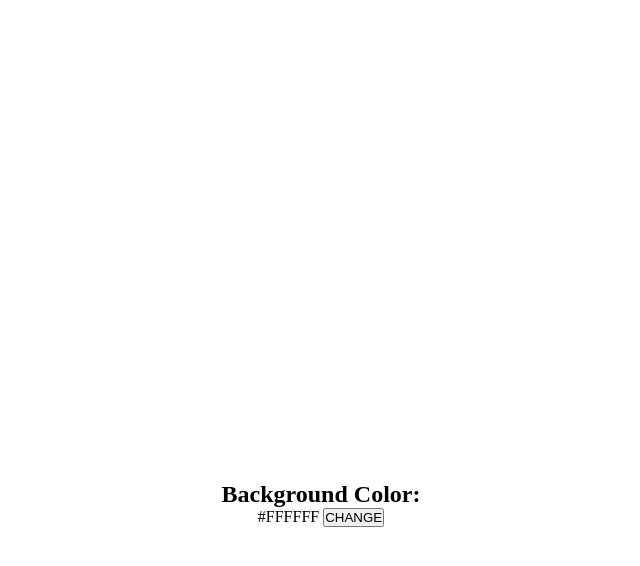
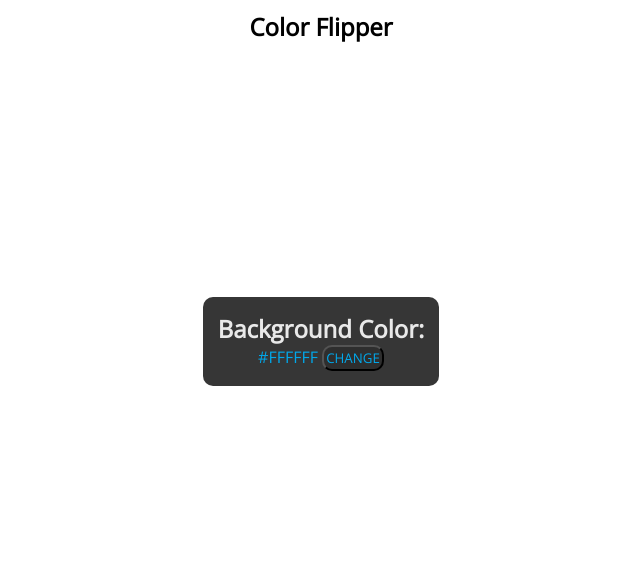
Before and after one commit to eduardoschmitt/Color-Flipper, a plain HTML site: page index.html in a window 1280 px wide. Shown: the whole page, without its empty margins (319-959 px from the left). Drawn offline with nearby package versions, Linux system fonts and the light colour scheme.

Commit message:
Add files via upload

```diff
--- a/css/styles.css
+++ b/css/styles.css
@@ -1,10 +1,13 @@
+@import url("https://fonts.googleapis.com/css?family=Open+Sans|Roboto:400,700&display=swap");
+
 * {
     margin: 0;
     padding: 0;
+    font-family: "Open Sans", sans-serif;
 }
 
 main {
-    min-height: calc(100vh - 3rem);
+    min-height: 40vh;
     display: grid;
     place-items: center;
     padding: 10%;
@@ -12,9 +15,29 @@ main {
 }
 
 div {
+    background-color: rgb(54, 54, 54);
+    color: rgb(233, 233, 233);
     text-align: center;
+    padding: 15px;
+    border-radius: 10px;
 }
 
 button {
     display: inline-block;
+    background-color: rgb(46, 46, 46);
+    color: rgb(0, 168, 235);
+    padding: 2px;
+    border-radius: 10px;
 }
+
+.color {
+    color: rgb(0, 168, 235);
+}
+
+/* MENU */
+nav {
+    background-color: white;
+    padding: 10px;
+    display: grid;
+    place-items: center;
+}
--- a/index.html
+++ b/index.html
@@ -8,7 +8,9 @@
     <title>Document</title>
 </head>
 <body>
-    <nav></nav>
+    <nav>
+        <h1>Color Flipper</h1>
+    </nav>
     <main>
         <div>
             <h2>Background Color: </h2><span class="color">#FFFFFF</span>
--- a/script/script.js
+++ b/script/script.js
@@ -4,13 +4,9 @@ const color = document.querySelector(".color");
 var stringColor = '#';
 
 botao.addEventListener("click", () => {
-
     let stringColor = '#';
-    while (stringColor.length < 7) {
-        stringColor += Math.floor(Math.random() * 0x10).toString(16);
-    }
+    while (stringColor.length < 7) stringColor += Math.floor(Math.random() * 0x10).toString(16);
     console.log(stringColor);
-
     document.body.style.backgroundColor = stringColor;
     color.textContent = stringColor;
     stringColor = '#'
```
